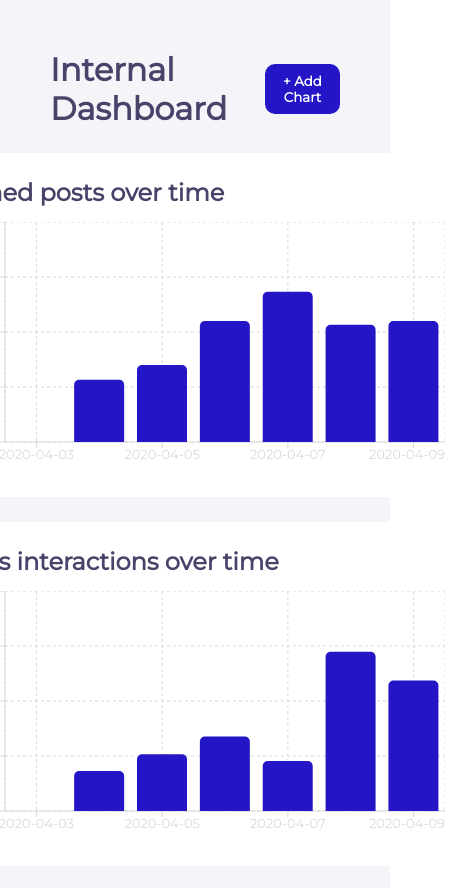
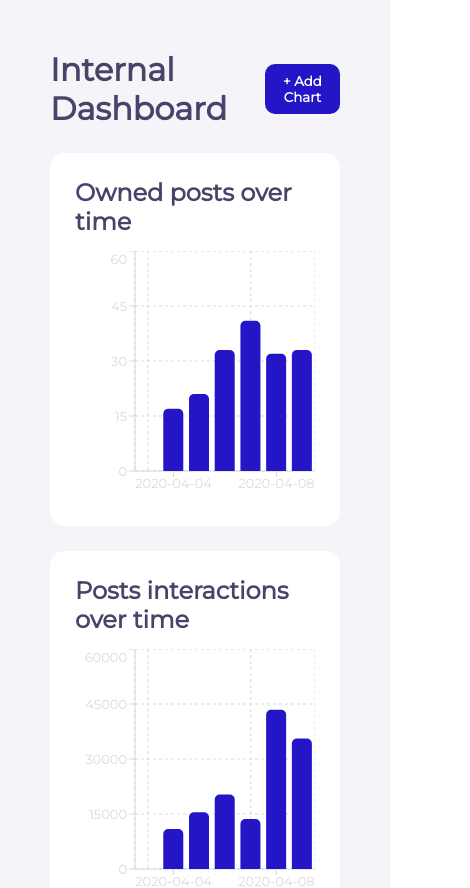
Before and after one commit to PaulAshraf/crowd-analyzer-task, a React (Create React App) app: page / in a window 390 px wide. Shown: the top 888 px of the page, 470 px wide, since content can reach past the window. Built offline with nearby package versions, Linux system fonts and the light colour scheme; data requests are answered from the project's data file.

Commit message:
responsove design fix

```diff
--- a/src/components/AddForm.js
+++ b/src/components/AddForm.js
@@ -41,7 +41,7 @@ const initialState = {
 	],
 }
 
-const AddForm = ({ parentRef, width = 300 }) => {
+const AddForm = ({ parentRef, width = 250 }) => {
 	const { offsetTop, offsetLeft, offsetHeight, offsetWidth } = parentRef.current
 	const [left, setLeft] = useState(offsetLeft)
 
--- a/src/components/Chart.js
+++ b/src/components/Chart.js
@@ -7,12 +7,15 @@ import styled from 'styled-components'
 const Chart = ({ title, data, delay }) => {
 	const fontSize = 13
 
-	const [width, setWidth] = useState(500)
+	const getWidth = () => {
+		if (window.innerWidth < 600) return window.innerWidth - 150
+		else return 500
+	}
+	const [width, setWidth] = useState(getWidth())
 
 	useLayoutEffect(() => {
 		const updateWidth = () => {
-			if (window.innerWidth < 600) setWidth(window.innerWidth - 150)
-			else setWidth(500)
+			setWidth(getWidth())
 		}
 		window.addEventListener('resize', updateWidth)
 		return () => window.removeEventListener('resize', updateWidth)
```
Also changed, not shown: 1 other file (tests, documents, lock files or other folders).
